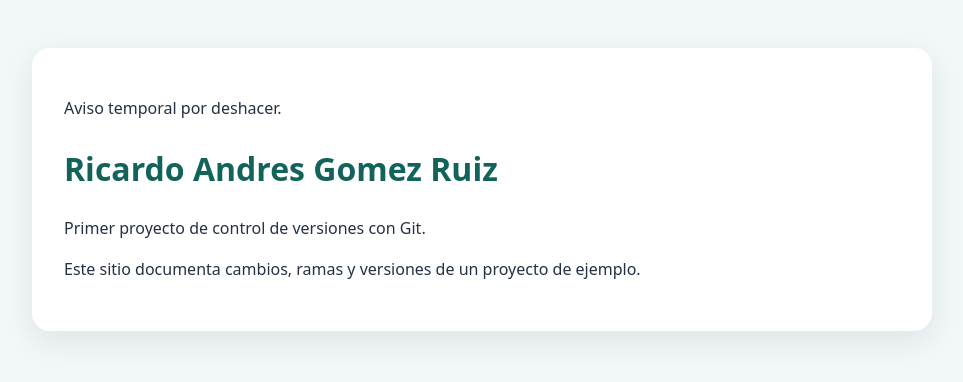
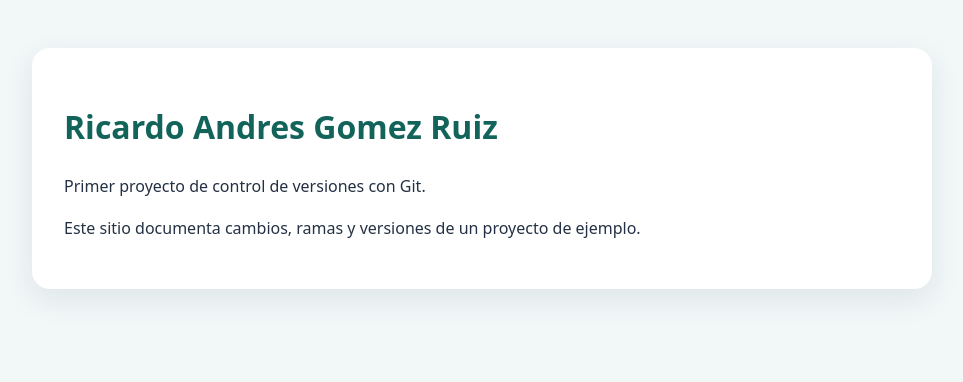
Before and after one commit to ricardogomezr-del/taller-git-ricardo, a plain HTML site: page index.html in a window 1280 px wide. Shown: the whole page, without its empty margins (158-1121 px from the left). Drawn offline with Linux system fonts and the light colour scheme.

Commit message:
Revert "feat: agrega aviso temporal"
This reverts commit e1277fffc31ce5a7f111ef3642a806d514a88152.

```diff
--- a/index.html
+++ b/index.html
@@ -13,7 +13,6 @@
 </head>
 <body>
  <main>
-  <p id="aviso-temporal">Aviso temporal por deshacer.</p>
   <h1>Ricardo Andres Gomez Ruiz</h1>
   <p>Primer proyecto de control de versiones con Git.</p>
   <p>Este sitio documenta cambios, ramas y versiones de un proyecto de ejemplo.</p>
```
